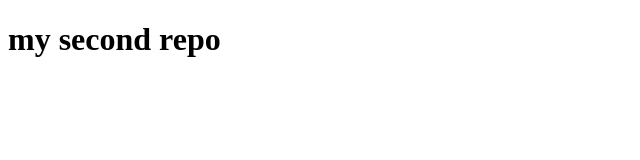
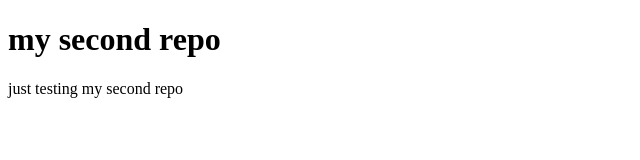
Before and after one commit to Dip8080/my-second-repo, a plain HTML site: page index.html in a window 1280 px wide. Shown: the whole page, without its empty margins (0-640 px from the left). Drawn offline with Linux system fonts and the light colour scheme.

Commit message:
2nd repo

```diff
--- a/index.html
+++ b/index.html
@@ -9,5 +9,6 @@
 </head>
 <body>
     <h1>my second repo</h1>
+    <bold>just testing my second repo</bold>
 </body>
 </html>
```
